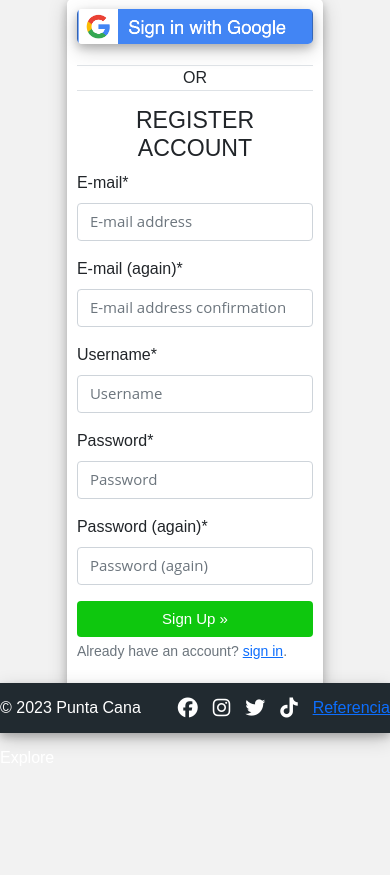
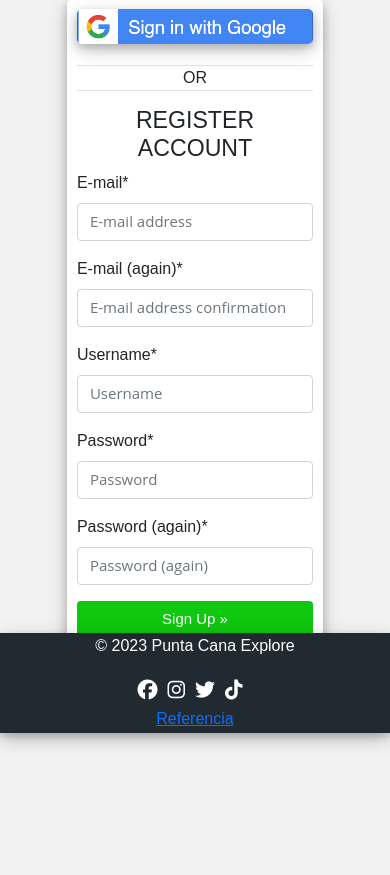
Before and after one commit to Gersondelacruzdeveloper/yara-beach, a Django app: page /accounts/signup/ in a window 390 px wide. Shown: the part 111-986 px from the top of the page. Run offline with Django 4.2, Linux system fonts and the light colour scheme; parts of the project's set-up code (start-up, migrations or seed data) failed here and were passed over; some libraries are stand-ins or nearby versions.

Commit message:
Add company to db, fix footer

```diff
--- a/excursions/admin.py
+++ b/excursions/admin.py
@@ -1,8 +1,9 @@
 from django.contrib import admin
 
 # Register your models here.
-from .models import Excursions, Photos,Review,Reference
+from .models import Excursions, Photos,Review,Reference,Company
 admin.site.register(Excursions)
 admin.site.register(Photos)
 admin.site.register(Review)
 admin.site.register(Reference)
+admin.site.register(Company)
--- a/static/css/style.css
+++ b/static/css/style.css
@@ -928,6 +928,10 @@ ul.socialaccount_providers {
 .social_links a {
     color: white;
 }
+.referecia{
+    display: grid;
+justify-content: center;
+}
 
 /* -------------------------------------------------------------------- Contact page */
 .contact_wrapper {
@@ -1193,7 +1197,9 @@ textarea::placeholder {
 }
 
 @media only screen and (max-width: 780px) {
-
+    #footer {
+        height: 100px;
+    }
     /* --detail page */
     .main-image img {
         width: 400px;
@@ -1280,20 +1286,6 @@ textarea::placeholder {
         font-size: 15px;
     }
 
-    #footer {
-        height: 50px;
-        grid-template-columns: auto auto;
-    }
-
-    .footer-copyright {
-        margin: auto;
-        line-height: 50px;
-    }
-
-    .social-media-links {
-        column-gap: 15px;
-        line-height: 50px;
-    }
 
     .social_links a {
         font-size: 20px;
@@ -1383,7 +1375,4 @@ textarea::placeholder {
     .home-banner {
         font-size: 20px;
     }
-
-
-
 }
--- a/templates/excursions/excursions_base.html
+++ b/templates/excursions/excursions_base.html
@@ -134,7 +134,7 @@
 
                     <!-- cart -->
                     <li class="nav-item cart">
-                        <a class="nav-link btn my_hover sear-btn btn-outline-secondary position-relative" href="{% url 'excursion-cart' %}">
+                        <a  style="color:white"class="nav-link btn my_hover sear-btn btn-outline-secondary position-relative" href="{% url 'excursion-cart' %}">
                                 <i class="fa-solid fa-cart-shopping"></i>
                                 {% if total %}
                                 £{{total | floatformat:2}}
@@ -210,9 +210,10 @@
                 <a aria-label="tiktok" rel="noopener" target="_blank" href="https://www.tiktok.com/"><i
                         class="fa-brands fa-tiktok"></i></a>
             </div>
-            <div class="referecia" style="color:white">
-                <a aria-label="tiktok" rel="reference" target="_blank" href="{% url 'reference' %}">Referencia</a>
-            </div>
+        </div>
+
+        <div class="referecia" style="color:white">
+            <a aria-label="tiktok" rel="reference" target="_blank" href="{% url 'reference' %}">Referencia</a>
         </div>
 
     </footer>
```
Also changed, not shown: excursions/models.py (+55 -23 lines), excursions/migrations/0020_company.py (added).
